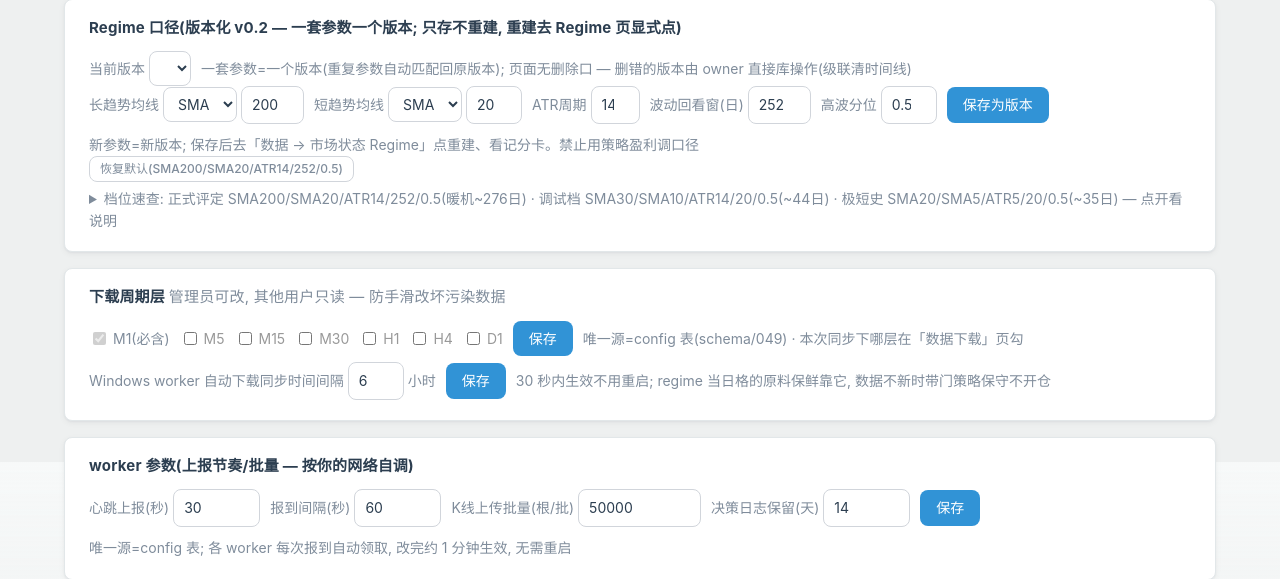
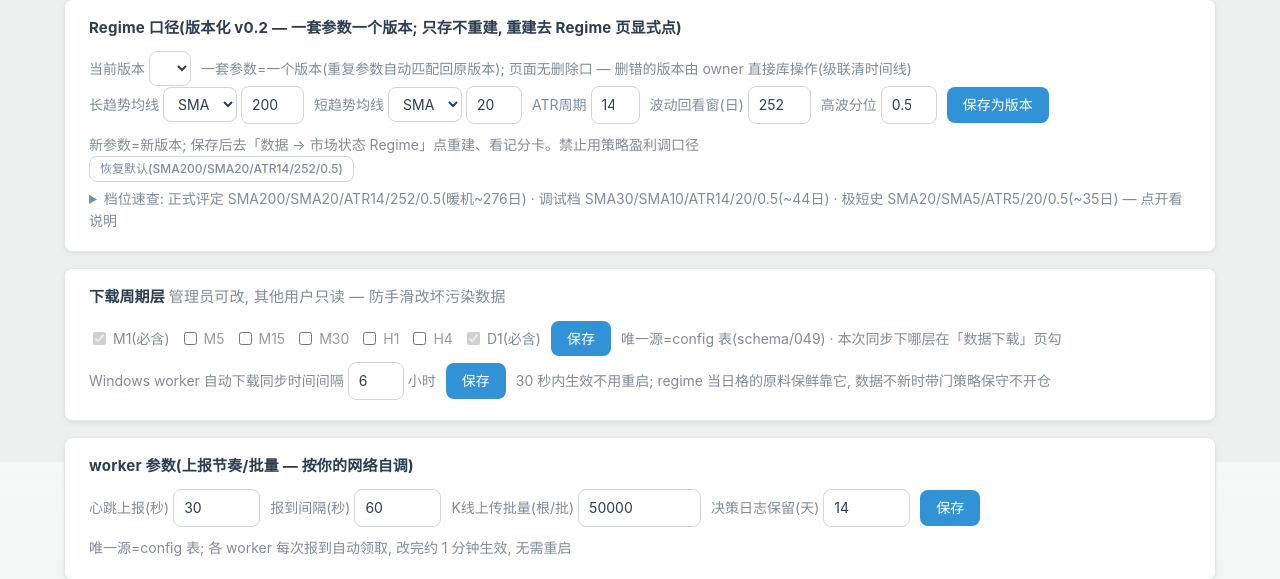
Before and after one commit to cloudformer/mt5_factory, a Flask app: page /symbols/backtest in a window 1280 px wide. Shown: the part 1138-1717 px from the top of the page. Run offline with Flask 3, Linux system fonts and the light colour scheme; lists and menus that the app fills with data are empty; parts of the project's set-up code (start-up, migrations or seed data) failed here and were passed over.

Commit message:
config for admin in data

```diff
--- a/containers/web/templates/config_backtest.html
+++ b/containers/web/templates/config_backtest.html
@@ -155,7 +155,7 @@
         ('M5', False, '默认不下: 无消费者; 回测不吃原生高周期(撮合依赖 M1 拆bar)'),
         ('M15', False, '默认不下: 同上'), ('M30', False, '默认不下: 同上'),
         ('H1', False, '默认不下: 同上'), ('H4', False, '默认不下: 同上'),
-        ('D1', False, '原生 D1: regime/长视野用(M1 仅~4个月, D1 有16年+); 回测仍只读 M1')] %}
+        ('D1', True, '原生 D1: regime/长视野的系统原料, 必含 — admin 也不可关(与 M1 同为铁律层)')] %}
     {% set on = lock or tf in download_timeframes %}
     <label title="{{ tip }}" style="{{ '' if on else 'color:#999' }}">
       <input type="checkbox" name="tf" value="{{ tf }}" {% if on %}checked{% endif %}
--- a/containers/web/views/symbols.py
+++ b/containers/web/views/symbols.py
@@ -131,9 +131,11 @@ def save_download_timeframes():
     if not _admin_only():
         return redirect(url_for("symbols.backtest_params"))
     try:
+        # M1(回测原料)+D1(regime原料)= 系统铁律层, admin 也不可关 — 服务端固定并上,
+        # 不信任表单(勾选框 disabled 只是体验层); api 侧再去重定序
         api.put("/config/download_timeframes",
-                {"value": ["M1"] + request.form.getlist("tf")})
-        flash("下载周期已保存 — 下次触发同步按新周期层派任务", "ok")
+                {"value": ["M1", "D1"] + request.form.getlist("tf")})
+        flash("下载周期已保存(M1/D1 恒必含) — 下次触发同步按新周期层派任务", "ok")
     except api.ApiError as e:
         flash(f"保存失败: {e}", "error")
     return redirect(url_for("symbols.backtest_params"))
```
